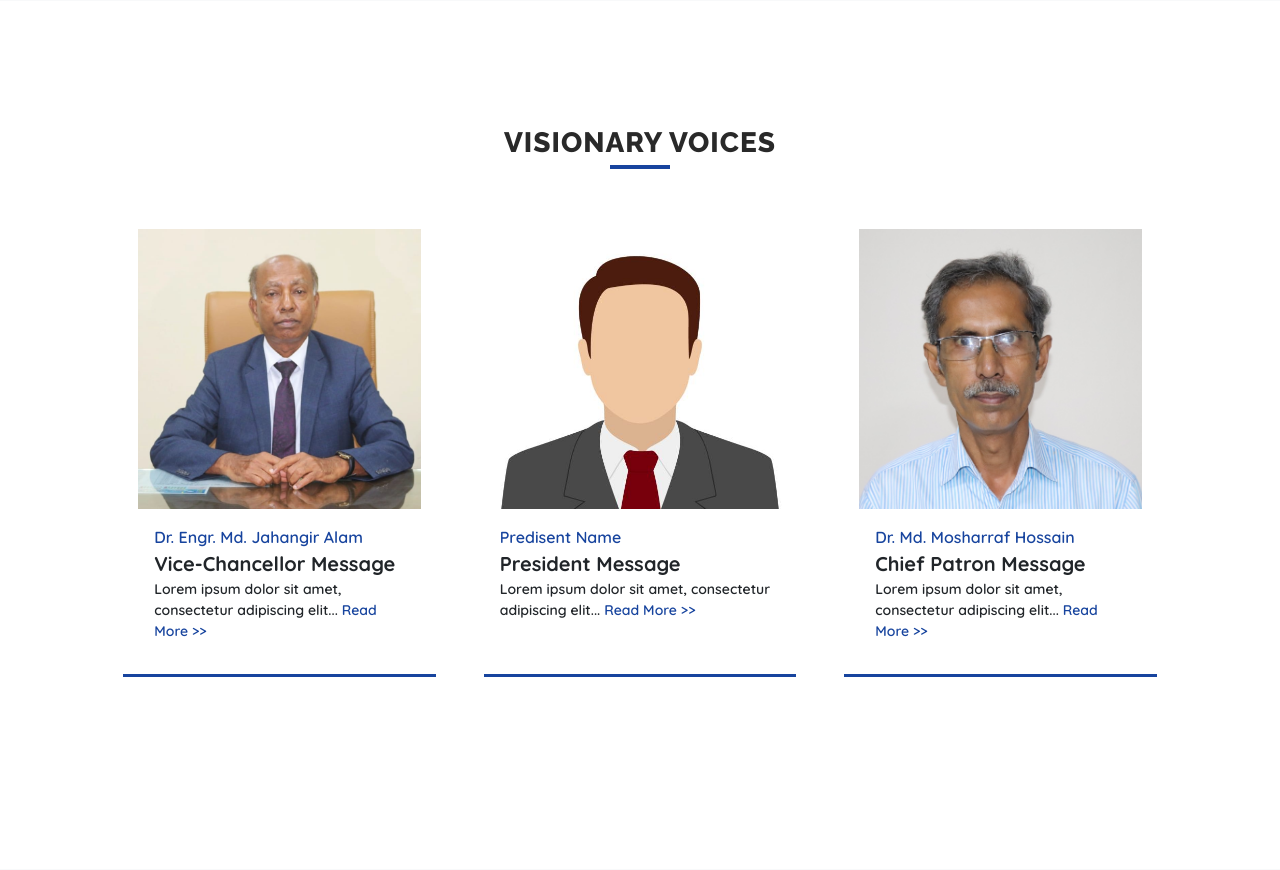
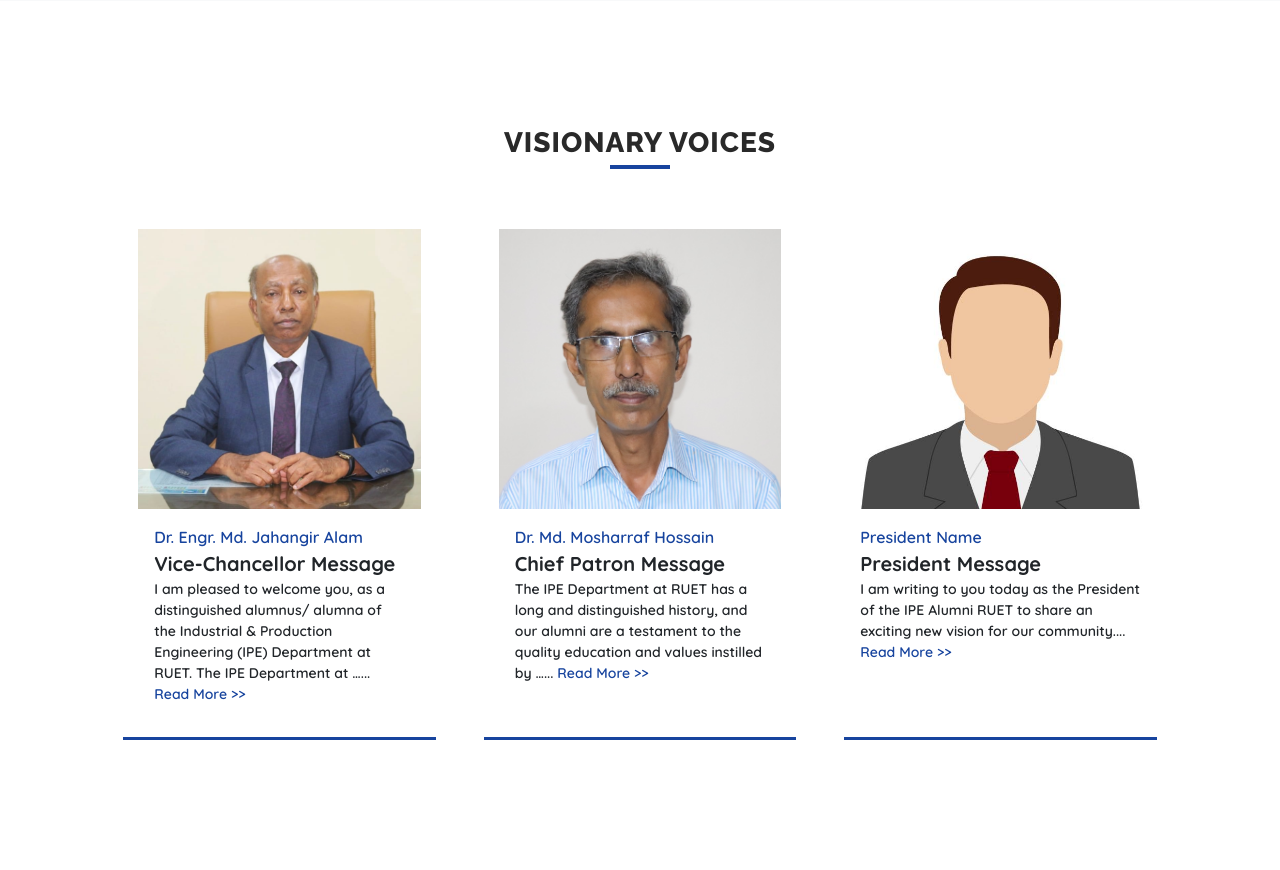
Before and after one commit to Kanchon-Gharami/ipealumni, a Django app: page / in a window 1280 px wide. Shown: the part 825-1695 px from the top of the page. Run offline with Django 4.2, Linux system fonts and the light colour scheme; data comes from the database, SQL or seed files in the repository; data that the repository does not hold is empty; parts of the project's set-up code (start-up, migrations or seed data) failed here and were passed over; some libraries are stand-ins or nearby versions; some web fonts are replaced.

Commit message:
Correction v11 visionary voice

```diff
--- a/templates/index.html
+++ b/templates/index.html
@@ -319,7 +319,7 @@
                 <p class="m-0 text-blue">Dr. Engr. Md. Jahangir Alam</p>
                 <p class="notice_headline m-0">Vice-Chancellor Message</p>
                 <p style="font-size: 14px;">
-                    {{ "Lorem ipsum dolor sit amet, consectetur adipiscing elit"|truncatewords:25 }}...
+                    {{ "I am pleased to welcome you, as a distinguished alumnus/ alumna of the Industrial & Production Engineering (IPE) Department at RUET. The IPE Department at RUET has a rich legacy of academic excellence and a proud tradition of producing distinguished professionals. We deeply value your contributions and accomplishments, and we are committed to strengthening the bond between our alma mater and each one of you. I envision a future where the IPE Alumni Community is a vibrant and engaged network of professionals who are passionate about supporting each other and the department. A community where we can learn from each other, share our expertise, and collaborate on new and innovative initiatives. Looking forward to your enthusiastic participation and the opportunity to reconnect with you."|truncatewords:25 }}...
                     <a href="#" data-toggle="modal" data-target="#modal-vc"class="text-blue">Read More >></a>
                 </p>
             </div>
@@ -339,7 +339,43 @@
                         <p class="m-0 text-blue">Dr. Engr. Md. Jahangir Alam</p>
                         <p class="notice_headline m-0">Vice-Chancellor Message</p>
                         <p>
-                            Lorem ipsum dolor sit amet, consectetur adipiscing elit, sed do eiusmod tempor incididunt ut labore et dolore magna aliqua. Ut enim ad minim veniam, quis nostrud exercitation ullamco laboris nisi ut aliquip ex ea commodo consequat.
+                            I am pleased to welcome you, as a distinguished alumnus/ alumna of the Industrial & Production Engineering (IPE) Department at RUET. The IPE Department at RUET has a rich legacy of academic excellence and a proud tradition of producing distinguished professionals. We deeply value your contributions and accomplishments, and we are committed to strengthening the bond between our alma mater and each one of you. I envision a future where the IPE Alumni Community is a vibrant and engaged network of professionals who are passionate about supporting each other and the department. A community where we can learn from each other, share our expertise, and collaborate on new and innovative initiatives. Looking forward to your enthusiastic participation and the opportunity to reconnect with you.
+                        </p>
+                    </div>
+                    <div class="modal-footer">
+                        <button type="button" class="btn btn-secondary" data-dismiss="modal">Close</button>
+                    </div>
+                </div>
+            </div>
+        </div>
+
+        <div class="col-xl-3 my_card m-4">
+            <img src="{% static 'imgs/HoD.jpg' %}" alt="" class="speaker_img d-flex">
+            <div class="px-3 py-3">
+                <p class="m-0 text-blue">Dr. Md. Mosharraf Hossain</p>
+                <p class="notice_headline m-0">Chief Patron Message</p>
+                <p style="font-size: 14px;">
+                    <!-- Trimmed content -->
+                    {{ "The IPE Department at RUET has a long and distinguished history, and our alumni are a testament to the quality education and values instilled by the department. However, the world is changing rapidly, and so must need our alumni community. This website is designed to foster stronger connections between the IPE Department and its cherished alumni, and to provide a platform for networking, knowledge sharing, and collaboration. To ensure you receive updates and engage with fellow alumni, please ensure your contact information is up to date in our alumni database. Your involvement and continued association with RUET IPE Department will undoubtedly contribute to the continued success and prestige of our beloved institution."|truncatewords:25 }}...
+                    <a href="#" data-toggle="modal" data-target="#modal-chief-patron" class="text-blue">Read More >></a>
+                </p>
+            </div>
+        </div>
+        <!-- Modal for Chief Patron Message -->
+        <div class="modal fade" id="modal-chief-patron" tabindex="-1" role="dialog" aria-labelledby="exampleModalLabel" aria-hidden="true">
+            <div class="modal-dialog" role="document">
+                <div class="modal-content">
+                    <div class="modal-header">
+                        <h5 class="modal-title">Chief Patron Message</h5>
+                        <button type="button" class="close" data-dismiss="modal" aria-label="Close">
+                            <span aria-hidden="true">&times;</span>
+                        </button>
+                    </div>
+                    <div class="modal-body">
+                        <img src="{% static 'imgs/HoD.jpg' %}" alt="" class="img-fluid">
+                        <p>Dr. Md. Mosharraf Hossain</p>
+                        <p>
+                            The IPE Department at RUET has a long and distinguished history, and our alumni are a testament to the quality education and values instilled by the department. However, the world is changing rapidly, and so must need our alumni community. This website is designed to foster stronger connections between the IPE Department and its cherished alumni, and to provide a platform for networking, knowledge sharing, and collaboration. To ensure you receive updates and engage with fellow alumni, please ensure your contact information is up to date in our alumni database. Your involvement and continued association with RUET IPE Department will undoubtedly contribute to the continued success and prestige of our beloved institution.
                         </p>
                     </div>
                     <div class="modal-footer">
@@ -352,11 +388,11 @@
         <div class="col-xl-3 my_card m-4 p-0">
             <img src="{% static 'imgs/president.jpg' %}" alt="" class="speaker_img d-flex">
             <div class="px-3 py-3">
-                <p class="m-0 text-blue">Predisent Name</p>
+                <p class="m-0 text-blue">President Name</p>
                 <p class="notice_headline m-0">President Message</p>
                 <p style="font-size: 14px;">
                     <!-- Trimmed content -->
-                    {{ "Lorem ipsum dolor sit amet, consectetur adipiscing elit"|truncatewords:25 }}...
+                    {{ "I am writing to you today as the President of the IPE Alumni RUET to share an exciting new vision for our community."|truncatewords:25 }}...
                     <a href="#" data-toggle="modal" data-target="#modal-president"class="text-blue">Read More >></a>
                 </p>
             </div>
@@ -376,7 +412,20 @@
                         <p class="m-0 text-blue">Predisent Name</p>
                         <p class="notice_headline m-0">President Message</p>
                         <p>
-                            Lorem ipsum dolor sit amet, consectetur adipiscing elit, sed do eiusmod tempor incididunt ut labore et dolore magna aliqua. Ut enim ad minim veniam, quis nostrud exercitation ullamco laboris nisi ut aliquip ex ea commodo consequat.
+                            I am writing to you today as the President of the IPE Alumni RUET to share an exciting new vision for our community. The website is a one-stop shop for all things IPE Alumni, including:
+                            <br>
+                            <b>News and events:</b> Stay up-to-date on the latest news and events happening at the department and within the alumni community.
+                            <br>
+                            <b>Alumni Directory:</b> Find and connect with fellow RUET IPE alumni from around the world.
+                            <br>
+                            <b>Career center:</b> Find job postings, career advice, and other resources to help you advance your career.
+                            <br>
+                            <b>Achievements:</b> Know about glorious achievements of RUET IPE students or alumni.
+                            <br>
+                            <b>Memories:</b> Refresh your memories by being able to view pictures of the past & present of this department.
+                            <br>
+                            In addition to these specific initiatives, we are also committed to providing our alumni with more opportunities to network, learn, and grow. I encourage you to visit the IPE Alumni website and update your profile. The more alumni who are connected, the stronger our community will be.
+
                         </p>
                     </div>
                     <div class="modal-footer">
@@ -385,42 +434,7 @@
                 </div>
             </div>
         </div>
-        <div class="col-xl-3 my_card m-4">
-            <img src="{% static 'imgs/HoD.jpg' %}" alt="" class="speaker_img d-flex">
-            <div class="px-3 py-3">
-                <p class="m-0 text-blue">Dr. Md. Mosharraf Hossain</p>
-                <p class="notice_headline m-0">Chief Patron Message</p>
-                <p style="font-size: 14px;">
-                    <!-- Trimmed content -->
-                    {{ "Lorem ipsum dolor sit amet, consectetur adipiscing elit"|truncatewords:25 }}...
-                    <a href="#" data-toggle="modal" data-target="#modal-chief-patron" class="text-blue">Read More >></a>
-                </p>
-            </div>
-        </div>
-        <!-- Modal for Chief Patron Message -->
-        <div class="modal fade" id="modal-chief-patron" tabindex="-1" role="dialog" aria-labelledby="exampleModalLabel" aria-hidden="true">
-            <div class="modal-dialog" role="document">
-                <div class="modal-content">
-                    <div class="modal-header">
-                        <p class="m-0 text-blue">Dr. Md. Mosharraf Hossain</p>
-                        <p class="notice_headline m-0">Chief Patron Message</p>
-                        <button type="button" class="close" data-dismiss="modal" aria-label="Close">
-                            <span aria-hidden="true">&times;</span>
-                        </button>
-                    </div>
-                    <div class="modal-body">
-                        <img src="{% static 'imgs/HoD.jpg' %}" alt="" class="img-fluid">
-                        <p>Dr. Md. Mosharraf Hossain</p>
-                        <p>
-                            Lorem ipsum dolor sit amet, consectetur adipiscing elit, sed do eiusmod tempor incididunt ut labore et dolore magna aliqua. Ut enim ad minim veniam, quis nostrud exercitation ullamco laboris nisi ut aliquip ex ea commodo consequat.
-                        </p>
-                    </div>
-                    <div class="modal-footer">
-                        <button type="button" class="btn btn-secondary" data-dismiss="modal">Close</button>
-                    </div>
-                </div>
-            </div>
-        </div>
+
     </div>
 </div>
 
```
